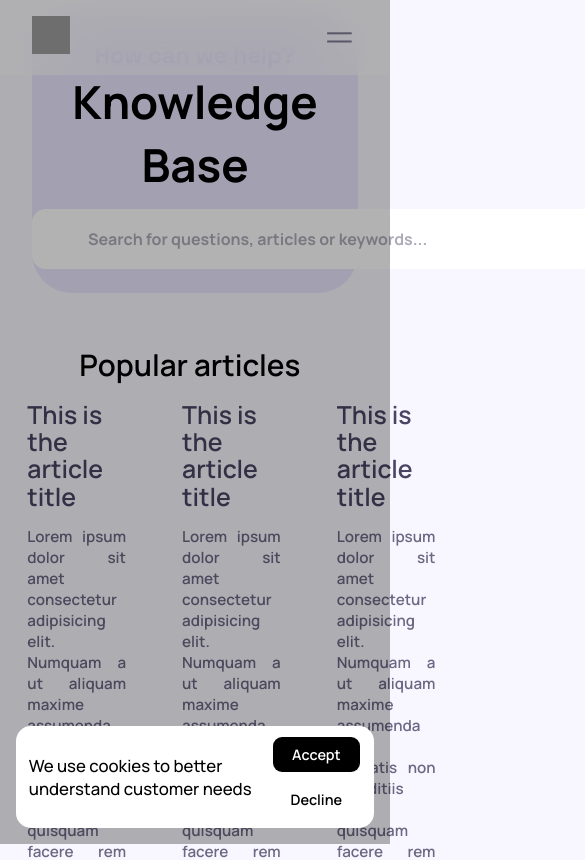
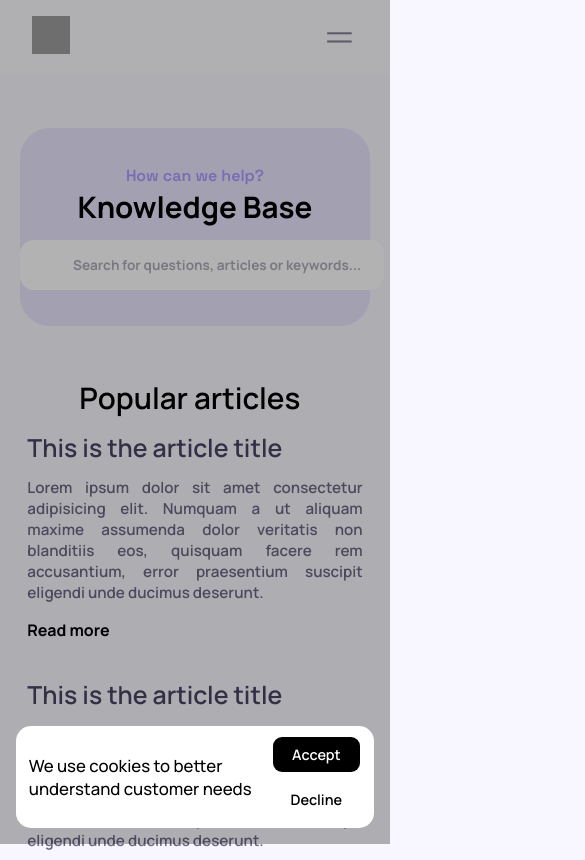
Before and after one commit to arconnectio/landing, a Next.js app: page /help in a window 390 px wide. Shown: the top 860 px of the page, 585 px wide, since content can reach past the window. Built offline with nearby package versions, Linux system fonts and the light colour scheme; grey boxes are pictures that could not be loaded; some icons are missing.

Commit message:
feat: mobile help

```diff
--- a/src/pages/help/index.tsx
+++ b/src/pages/help/index.tsx
@@ -136,8 +136,9 @@ const TitleSection = styled.section`
   border-radius: 40px;
 
   @media screen and (max-width: 720px) {
-    margin: 0 2rem;
-    padding: 1.5rem 0;
+    margin: 7rem 1.25rem 0;
+    padding: 2.3rem 0;
+    border-radius: 30px;
   }
 `;
 
@@ -147,6 +148,10 @@ const Question = styled.p`
   color: rgb(${props => props.theme.accent});
   text-align: center;
   margin: 0;
+
+  @media screen and (max-width: 720px) {
+    font-size: 1rem;
+  }
 `;
 
 const Title = styled.h1`
@@ -155,6 +160,10 @@ const Title = styled.h1`
   color: rgb(${props => props.theme.primaryText});
   text-align: center;
   margin: 0;
+
+  @media screen and (max-width: 720px) {
+    font-size: 1.85rem;
+  }
 `;
 
 const SearchBox = styled.div`
@@ -195,6 +204,13 @@ const SearchInput = styled.input`
   &::placeholder {
     color: rgba(${(props) => props.theme.secondaryText}, 0.45);
   }
+
+  @media screen and (max-width: 720px) {
+    width: 290px;
+    padding: 1rem .34rem;
+    padding-left: calc(.34rem * 2 + 2.63rem);
+    font-size: .85rem;
+  }
 `;
 
 const SectionTitle = styled(Subtitle)`
@@ -215,6 +231,11 @@ const Articles = styled.div`
   display: grid;
   grid-template-columns: 1fr 1fr 1fr;
   gap: 4.5rem 3.5rem;
+
+  @media screen and (max-width: 720px) {
+    grid-template-columns: 1fr;
+    gap: 2.5rem;
+  }
 `;
 
 const Article = styled.article`
```
